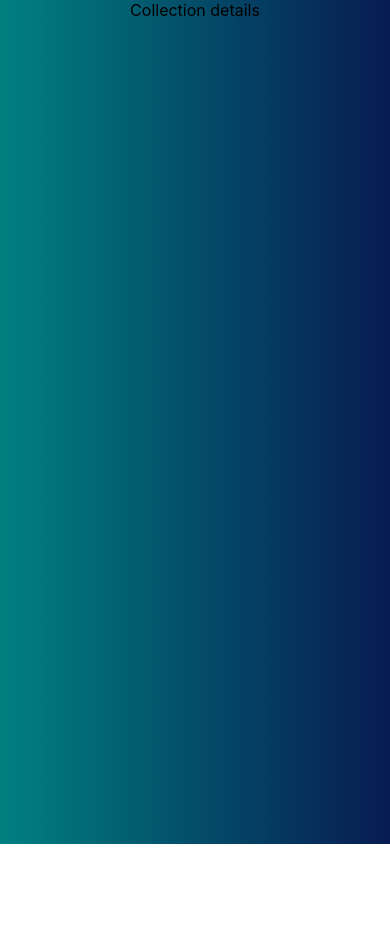
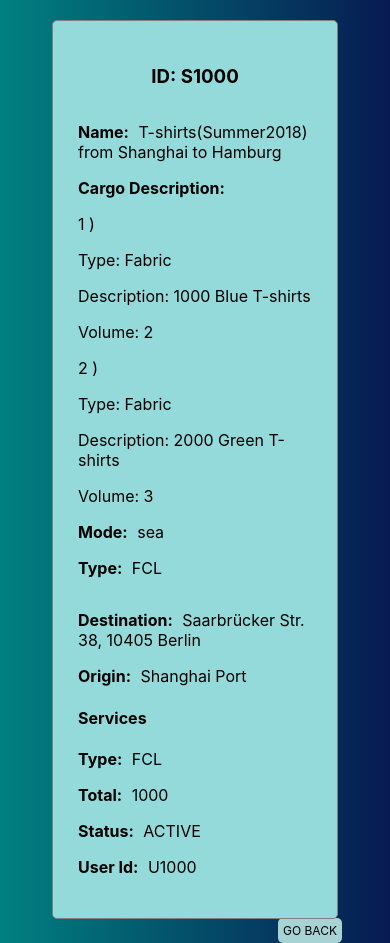
Before and after one commit to ipritamdatta/webable-js-challenge, a React (Create React App) app: page /detail/S1000 in a window 390 px wide. Before the commit the page ends 844 px from the top, so only its background shows below. Built offline with nearby package versions, Linux system fonts and the light colour scheme.

Commit message:
created separate detail component and cargo component which is called from detail component, with mobile responsive design

```diff
--- a/src/App.js
+++ b/src/App.js
@@ -3,7 +3,7 @@ import logo from "./logo.svg";
 import "./App.css";
 import Home from "./components/Home/home.component";
 import { BrowserRouter, Route, Switch } from "react-router-dom";
-import { CollectionDetail } from "./components/Details/collection-detail.component";
+import CollectionDetail from "./components/Details/collection-detail.component";
 
 class App extends Component {
   render() {
--- /dev/null
+++ b/src/components/Details/cargo/cargo.component.jsx
@@ -0,0 +1,29 @@
+import React from "react";
+import "../collection-detail.styles.css";
+
+export const Cargo = (props) => {
+  return (
+    <div>
+      <p className="shipmentDetail-title">Cargo Description: </p>
+      {props.cargoDetail.map((cargo) => (
+        <div key={cargo.id}>
+          <p>
+            {cargo.id} {")"}
+          </p>
+          <p>
+            <span>Type: </span>
+            <span>{cargo.type}</span>
+          </p>
+          <p>
+            <span>Description: </span>
+            <span>{cargo.description}</span>
+          </p>
+          <p>
+            <span>Volume: </span>
+            <span>{cargo.volume}</span>
+          </p>
+        </div>
+      ))}
+    </div>
+  );
+};
--- a/src/components/Details/collection-detail.component.jsx
+++ b/src/components/Details/collection-detail.component.jsx
@@ -1,5 +1,82 @@
-import React from "react";
+import React, { Component } from "react";
+import "./collection-detail.styles.css";
+import shipments from "../../data/db";
+import { Link } from "react-router-dom";
+import { Cargo } from "./cargo/cargo.component";
 
-export const CollectionDetail = (props) => {
-  return <div>Collection details</div>;
-};
+class CollectionDetail extends Component {
+  constructor() {
+    super();
+    this.state = {
+      getJsonData: shipments,
+    };
+  }
+  render() {
+    // console.log(this.props.match.params.id);
+    const { getJsonData } = this.state;
+    const filteredData = getJsonData.filter(
+      (jsondata) => jsondata.id === this.props.match.params.id
+    );
+
+    const shipment = filteredData.map((shipmentdata) => {
+      return (
+        <div key={shipmentdata.id} className="detail-container">
+          <h3>ID: {shipmentdata.id}</h3>
+          <div>
+            <p>
+              <span className="shipmentDetail-title">Name:</span>{" "}
+              {shipmentdata.name}
+            </p>
+            <Cargo cargoDetail={shipmentdata.cargo} />
+            <p>
+              <span className="shipmentDetail-title">Mode:</span>{" "}
+              {shipmentdata.mode}
+            </p>
+            <p>
+              <span className="shipmentDetail-title">Type:</span>{" "}
+              {shipmentdata.type}
+            </p>
+          </div>
+          <div>
+            <p>
+              <span className="shipmentDetail-title">Destination:</span>{" "}
+              {shipmentdata.destination}
+            </p>
+            <p>
+              <span className="shipmentDetail-title">Origin:</span>{" "}
+              {shipmentdata.origin}
+            </p>
+            <h4>Services</h4>
+            <p>
+              <span className="shipmentDetail-title">Type:</span>{" "}
+              {shipmentdata.type}
+            </p>
+            <p>
+              <span className="shipmentDetail-title">Total:</span>{" "}
+              {shipmentdata.total}
+            </p>
+            <p>
+              <span className="shipmentDetail-title">Status:</span>{" "}
+              {shipmentdata.status}
+            </p>
+            <p>
+              <span className="shipmentDetail-title">User Id:</span>{" "}
+              {shipmentdata.userId}
+            </p>
+          </div>
+        </div>
+      );
+    });
+
+    return (
+      <div>
+        <div className="detail-container-parent">{shipment}</div>
+        <Link to="/" className="backBtn">
+          GO BACK
+        </Link>
+      </div>
+    );
+  }
+}
+
+export default CollectionDetail;
--- a/src/components/Details/collection-detail.styles.css
+++ b/src/components/Details/collection-detail.styles.css
@@ -0,0 +1,37 @@
+.detail-container-parent {
+  display: flex;
+  justify-content: center;
+  margin-top: 20px;
+}
+.detail-container {
+  display: flex;
+  flex-direction: row;
+  justify-content: space-around;
+  align-items: center;
+
+  flex-wrap: wrap;
+  width: 60%;
+  min-height: 350px;
+  background-color: #95dada;
+  border: 1px solid grey;
+  border-radius: 5px;
+  padding: 25px;
+  -moz-osx-font-smoothing: grayscale;
+  backface-visibility: hidden;
+  text-align: left;
+}
+.shipmentDetail-title {
+  font-weight: bold;
+  margin-right: 5px;
+}
+
+.backBtn {
+  text-decoration: none;
+  background-color: rgb(168, 211, 212);
+  padding: 5px;
+  color: black;
+  font-size: 12px;
+  border-radius: 5px;
+  border: none;
+  margin-left: 59%;
+}
--- a/src/components/collection/collection-preview.component.jsx
+++ b/src/components/collection/collection-preview.component.jsx
@@ -32,7 +32,9 @@ const CollectionPreview = (props) => {
       </p>
 
       {/* <button onClick={handleClick}>View details</button> */}
-      <Link to={`/detail/${props.shipmentDetail.id}`}>View</Link>
+      <Link to={`/detail/${props.shipmentDetail.id}`} className="button">
+        View
+      </Link>
     </div>
   );
 };
--- a/src/components/collection/collection-preview.styles.css
+++ b/src/components/collection/collection-preview.styles.css
@@ -16,7 +16,7 @@
   transform: scale(1.05);
 }
 
-button {
+.button {
   padding: 8px;
   background: #fbfbfb;
   border: none;
@@ -24,8 +24,10 @@ button {
   font-size: 16px;
   font-weight: bold;
   border-radius: 5px;
+  text-decoration: none;
+  text-align: center;
 }
-button:hover {
+.button:hover {
   background-color: cadetblue;
   color: white;
 }
--- a/src/components/shipment/shipment.styles.css
+++ b/src/components/shipment/shipment.styles.css
@@ -2,6 +2,22 @@
   width: 85vw;
   margin: 0 auto;
   display: grid;
-  grid-template-columns: 1fr 1fr 1fr 1fr;
+
   grid-gap: 20px;
 }
+
+@media only screen and (min-width: 1024px) {
+  .shipment-list {
+    grid-template-columns: repeat(4, 1fr);
+  }
+}
+@media only screen and (max-width: 1023px) and (min-width: 768px) {
+  .shipment-list {
+    grid-template-columns: repeat(3, 1fr);
+  }
+}
+@media only screen and (max-width: 767px) and (min-width: 426px) {
+  .shipment-list {
+    grid-template-columns: repeat(2, 1fr);
+  }
+}
--- a/src/data/db.js
+++ b/src/data/db.js
@@ -4,11 +4,13 @@ const shipments = [
     name: "T-shirts(Summer2018) from Shanghai to Hamburg",
     cargo: [
       {
+        id: 1,
         type: "Fabric",
         description: "1000 Blue T-shirts",
         volume: "2",
       },
       {
+        id: 2,
         type: "Fabric",
         description: "2000 Green T-shirts",
         volume: "3",
```
